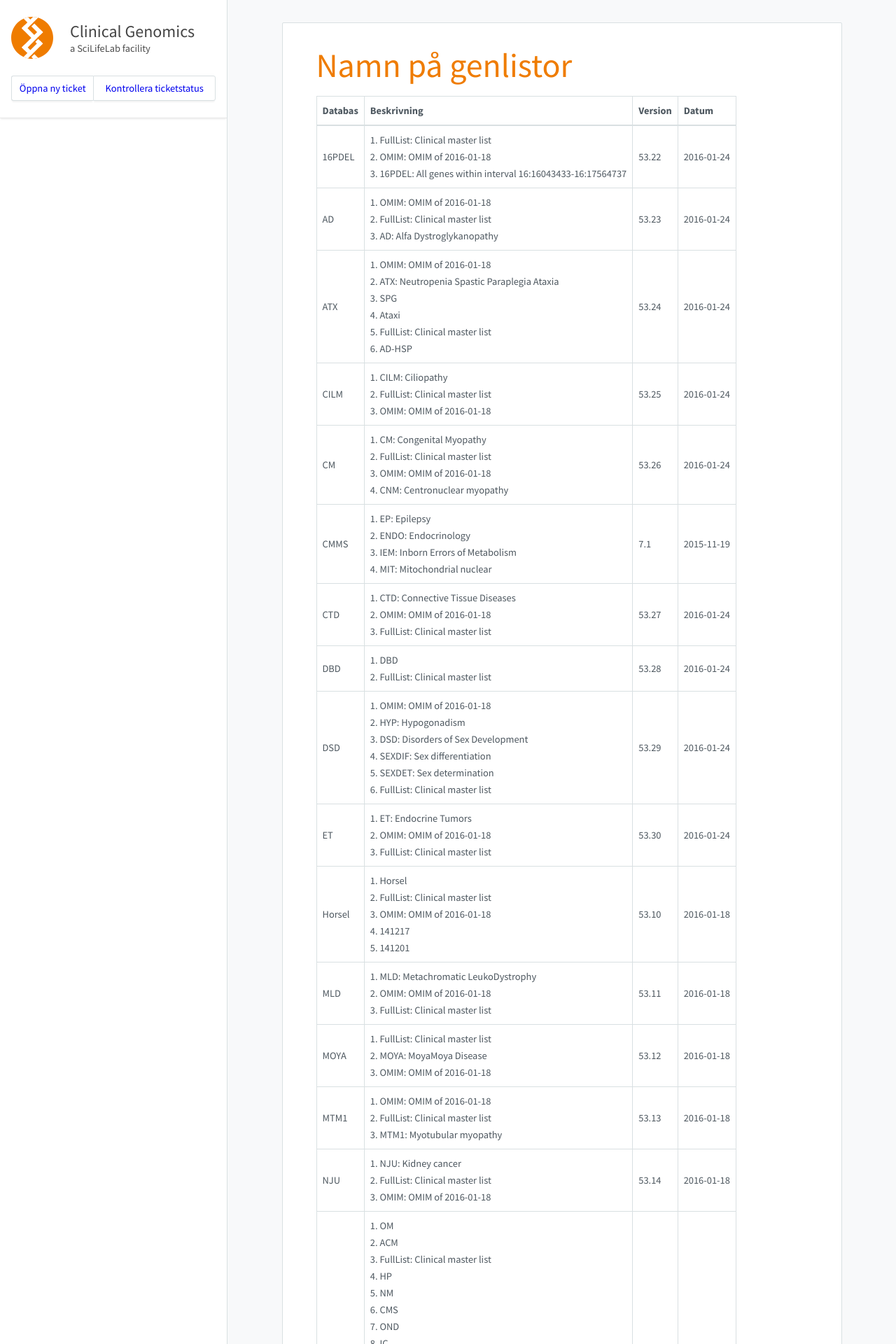
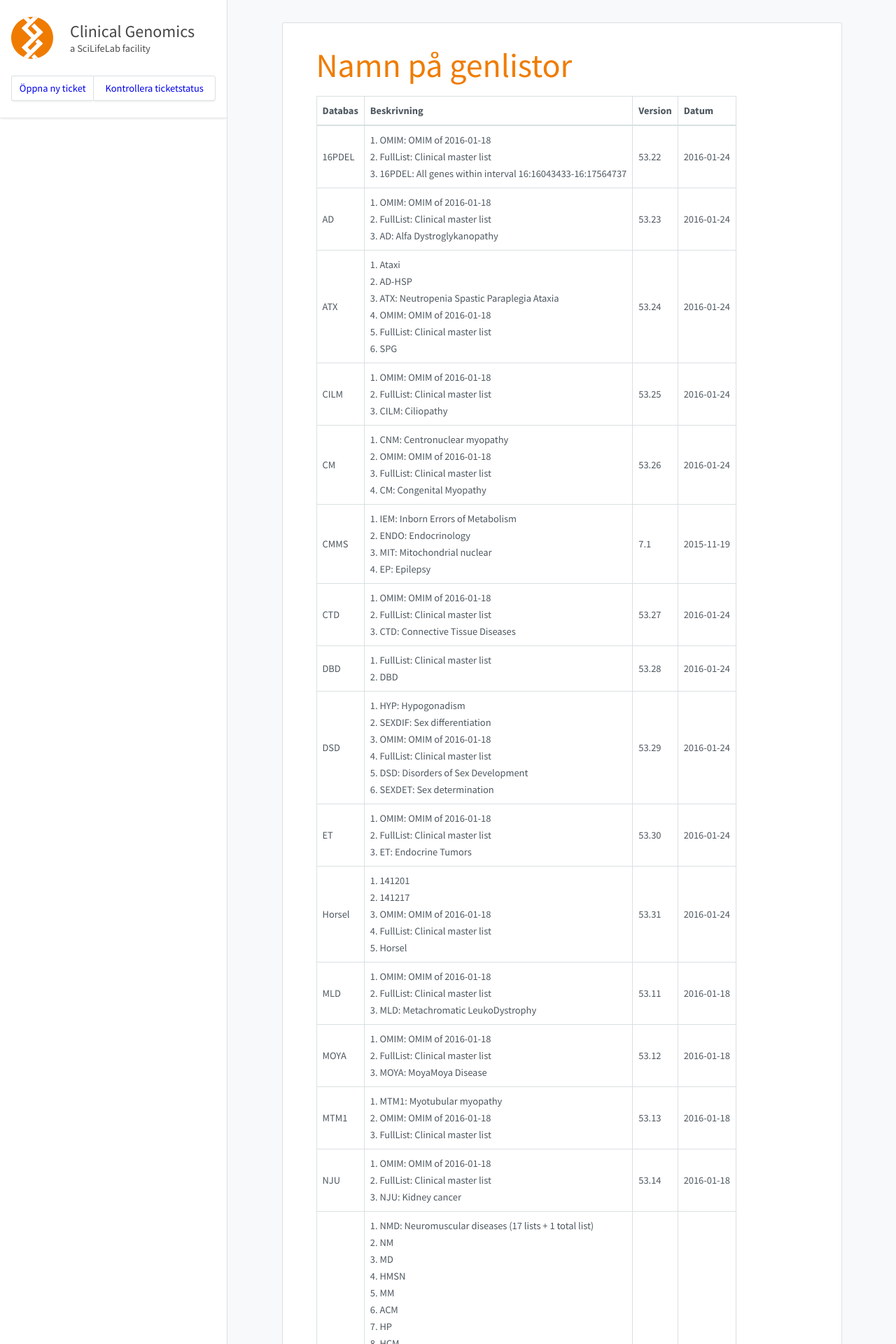
Before and after one commit to Clinical-Genomics/clinical-genomics.github.io, a Jekyll site: the page built from _pages/namnpagenlistor.md, in a window 1280 px wide. Shown: the top 1920 px of the page at 70% size. Built offline with Jekyll 4.4.1, drawn with Linux system fonts in a browser that asks for light colours; nearby versions of some CDN libraries; some of the changed text lies outside the part shown.

Commit message:
Update to cust002-Horsel.txt

```diff
--- a/_pages/namnpagenlistor.md
+++ b/_pages/namnpagenlistor.md
@@ -8,27 +8,27 @@
 
 |Databas|Beskrivning|Version|Datum|
 |---|---|---|---|
-|16PDEL|1. FullList: Clinical master list<br />2. OMIM: OMIM of 2016-01-18<br />3. 16PDEL: All genes within interval 16:16043433-16:17564737<br />|53.22|2016-01-24|
+|16PDEL|1. OMIM: OMIM of 2016-01-18<br />2. FullList: Clinical master list<br />3. 16PDEL: All genes within interval 16:16043433-16:17564737<br />|53.22|2016-01-24|
 |AD|1. OMIM: OMIM of 2016-01-18<br />2. FullList: Clinical master list<br />3. AD: Alfa Dystroglykanopathy<br />|53.23|2016-01-24|
-|ATX|1. OMIM: OMIM of 2016-01-18<br />2. ATX: Neutropenia Spastic Paraplegia Ataxia<br />3. SPG<br />4. Ataxi<br />5. FullList: Clinical master list<br />6. AD-HSP<br />|53.24|2016-01-24|
-|CILM|1. CILM: Ciliopathy<br />2. FullList: Clinical master list<br />3. OMIM: OMIM of 2016-01-18<br />|53.25|2016-01-24|
-|CM|1. CM: Congenital Myopathy<br />2. FullList: Clinical master list<br />3. OMIM: OMIM of 2016-01-18<br />4. CNM: Centronuclear myopathy<br />|53.26|2016-01-24|
-|CMMS|1. EP: Epilepsy<br />2. ENDO: Endocrinology<br />3. IEM: Inborn Errors of Metabolism<br />4. MIT: Mitochondrial nuclear<br />|7.1|2015-11-19|
-|CTD|1. CTD: Connective Tissue Diseases<br />2. OMIM: OMIM of 2016-01-18<br />3. FullList: Clinical master list<br />|53.27|2016-01-24|
-|DBD|1. DBD<br />2. FullList: Clinical master list<br />|53.28|2016-01-24|
-|DSD|1. OMIM: OMIM of 2016-01-18<br />2. HYP: Hypogonadism<br />3. DSD: Disorders of Sex Development<br />4. SEXDIF: Sex differentiation<br />5. SEXDET: Sex determination<br />6. FullList: Clinical master list<br />|53.29|2016-01-24|
-|ET|1. ET: Endocrine Tumors<br />2. OMIM: OMIM of 2016-01-18<br />3. FullList: Clinical master list<br />|53.30|2016-01-24|
-|Horsel|1. Horsel<br />2. FullList: Clinical master list<br />3. OMIM: OMIM of 2016-01-18<br />4. 141217<br />5. 141201<br />|53.10|2016-01-18|
-|MLD|1. MLD: Metachromatic LeukoDystrophy<br />2. OMIM: OMIM of 2016-01-18<br />3. FullList: Clinical master list<br />|53.11|2016-01-18|
-|MOYA|1. FullList: Clinical master list<br />2. MOYA: MoyaMoya Disease<br />3. OMIM: OMIM of 2016-01-18<br />|53.12|2016-01-18|
-|MTM1|1. OMIM: OMIM of 2016-01-18<br />2. FullList: Clinical master list<br />3. MTM1: Myotubular myopathy<br />|53.13|2016-01-18|
-|NJU|1. NJU: Kidney cancer<br />2. FullList: Clinical master list<br />3. OMIM: OMIM of 2016-01-18<br />|53.14|2016-01-18|
-|NMD|1. OM<br />2. ACM<br />3. FullList: Clinical master list<br />4. HP<br />5. NM<br />6. CMS<br />7. OND<br />8. IC<br />9. CMD<br />10. DM<br />11. MS<br />12. CRD<br />13. HCM<br />14. OMIM: OMIM of 2016-01-18<br />15. NMD: Neuromuscular diseases (17 lists + 1 total list)<br />16. MD<br />17. HMSN<br />18. MM<br />19. HA<br />20. MND<br />21. CM: Congenital Myopathy<br />|53.15|2016-01-18|
+|ATX|1. Ataxi<br />2. AD-HSP<br />3. ATX: Neutropenia Spastic Paraplegia Ataxia<br />4. OMIM: OMIM of 2016-01-18<br />5. FullList: Clinical master list<br />6. SPG<br />|53.24|2016-01-24|
+|CILM|1. OMIM: OMIM of 2016-01-18<br />2. FullList: Clinical master list<br />3. CILM: Ciliopathy<br />|53.25|2016-01-24|
+|CM|1. CNM: Centronuclear myopathy<br />2. OMIM: OMIM of 2016-01-18<br />3. FullList: Clinical master list<br />4. CM: Congenital Myopathy<br />|53.26|2016-01-24|
+|CMMS|1. IEM: Inborn Errors of Metabolism<br />2. ENDO: Endocrinology<br />3. MIT: Mitochondrial nuclear<br />4. EP: Epilepsy<br />|7.1|2015-11-19|
+|CTD|1. OMIM: OMIM of 2016-01-18<br />2. FullList: Clinical master list<br />3. CTD: Connective Tissue Diseases<br />|53.27|2016-01-24|
+|DBD|1. FullList: Clinical master list<br />2. DBD<br />|53.28|2016-01-24|
+|DSD|1. HYP: Hypogonadism<br />2. SEXDIF: Sex differentiation<br />3. OMIM: OMIM of 2016-01-18<br />4. FullList: Clinical master list<br />5. DSD: Disorders of Sex Development<br />6. SEXDET: Sex determination<br />|53.29|2016-01-24|
+|ET|1. OMIM: OMIM of 2016-01-18<br />2. FullList: Clinical master list<br />3. ET: Endocrine Tumors<br />|53.30|2016-01-24|
+|Horsel|1. 141201<br />2. 141217<br />3. OMIM: OMIM of 2016-01-18<br />4. FullList: Clinical master list<br />5. Horsel<br />|53.31|2016-01-24|
+|MLD|1. OMIM: OMIM of 2016-01-18<br />2. FullList: Clinical master list<br />3. MLD: Metachromatic LeukoDystrophy<br />|53.11|2016-01-18|
+|MOYA|1. OMIM: OMIM of 2016-01-18<br />2. FullList: Clinical master list<br />3. MOYA: MoyaMoya Disease<br />|53.12|2016-01-18|
+|MTM1|1. MTM1: Myotubular myopathy<br />2. OMIM: OMIM of 2016-01-18<br />3. FullList: Clinical master list<br />|53.13|2016-01-18|
+|NJU|1. OMIM: OMIM of 2016-01-18<br />2. FullList: Clinical master list<br />3. NJU: Kidney cancer<br />|53.14|2016-01-18|
+|NMD|1. NMD: Neuromuscular diseases (17 lists + 1 total list)<br />2. NM<br />3. MD<br />4. HMSN<br />5. MM<br />6. ACM<br />7. HP<br />8. HCM<br />9. CRD<br />10. CM: Congenital Myopathy<br />11. CMD<br />12. OM<br />13. IC<br />14. DM<br />15. MS<br />16. CMS<br />17. MND<br />18. OND<br />19. FullList: Clinical master list<br />20. HA<br />21. OMIM: OMIM of 2016-01-18<br />|53.15|2016-01-18|
 |OMIM|1. OMIM: OMIM of 2016-01-18<br />2. FullList: Clinical master list<br />|53.16|2016-01-18|
-|ORO|1. OMIM: OMIM of 2016-01-18<br />2. FullList: Clinical master list<br />3. ORO: Oro-facial-digital syndrome<br />|53.17|2016-01-18|
-|PAF1|1. OMIM: OMIM of 2016-01-18<br />2. FullList: Clinical master list<br />3. PAF1: RNA polymerase II-associated factor<br />|53.18|2016-01-18|
-|PID|1. PIDCAD: PID Candidates<br />2. FullList: Clinical master list<br />3. PID: Primary Immune Deficiency<br />|7.2|2015-10-21|
+|ORO|1. ORO: Oro-facial-digital syndrome<br />2. OMIM: OMIM of 2016-01-18<br />3. FullList: Clinical master list<br />|53.17|2016-01-18|
+|PAF1|1. PAF1: RNA polymerase II-associated factor<br />2. OMIM: OMIM of 2016-01-18<br />3. FullList: Clinical master list<br />|53.18|2016-01-18|
+|PID|1. FullList: Clinical master list<br />2. PIDCAD: PID Candidates<br />3. PID: Primary Immune Deficiency<br />|7.2|2015-10-21|
 |SCN|1. OMIM: OMIM of 2016-01-18<br />2. FullList: Clinical master list<br />3. SCN: Neutropenia<br />|53.19|2016-01-18|
-|SHANK1|1. FullList: Clinical master list<br />2. OMIM: OMIM of 2016-01-18<br />3. SHANK1: SH3 and multiple ankyrin repeat domains 1<br />|53.20|2016-01-18|
-|SKD|1. FullList: Clinical master list<br />2. OMIM: OMIM of 2016-01-18<br />3. SKD: Skeletal dysplasia<br />|53.21|2016-01-18|
+|SHANK1|1. SHANK1: SH3 and multiple ankyrin repeat domains 1<br />2. OMIM: OMIM of 2016-01-18<br />3. FullList: Clinical master list<br />|53.20|2016-01-18|
+|SKD|1. OMIM: OMIM of 2016-01-18<br />2. FullList: Clinical master list<br />3. SKD: Skeletal dysplasia<br />|53.21|2016-01-18|
 |mtDNA|Mitochondrial DNA|8.0|2015-11-30|
```
